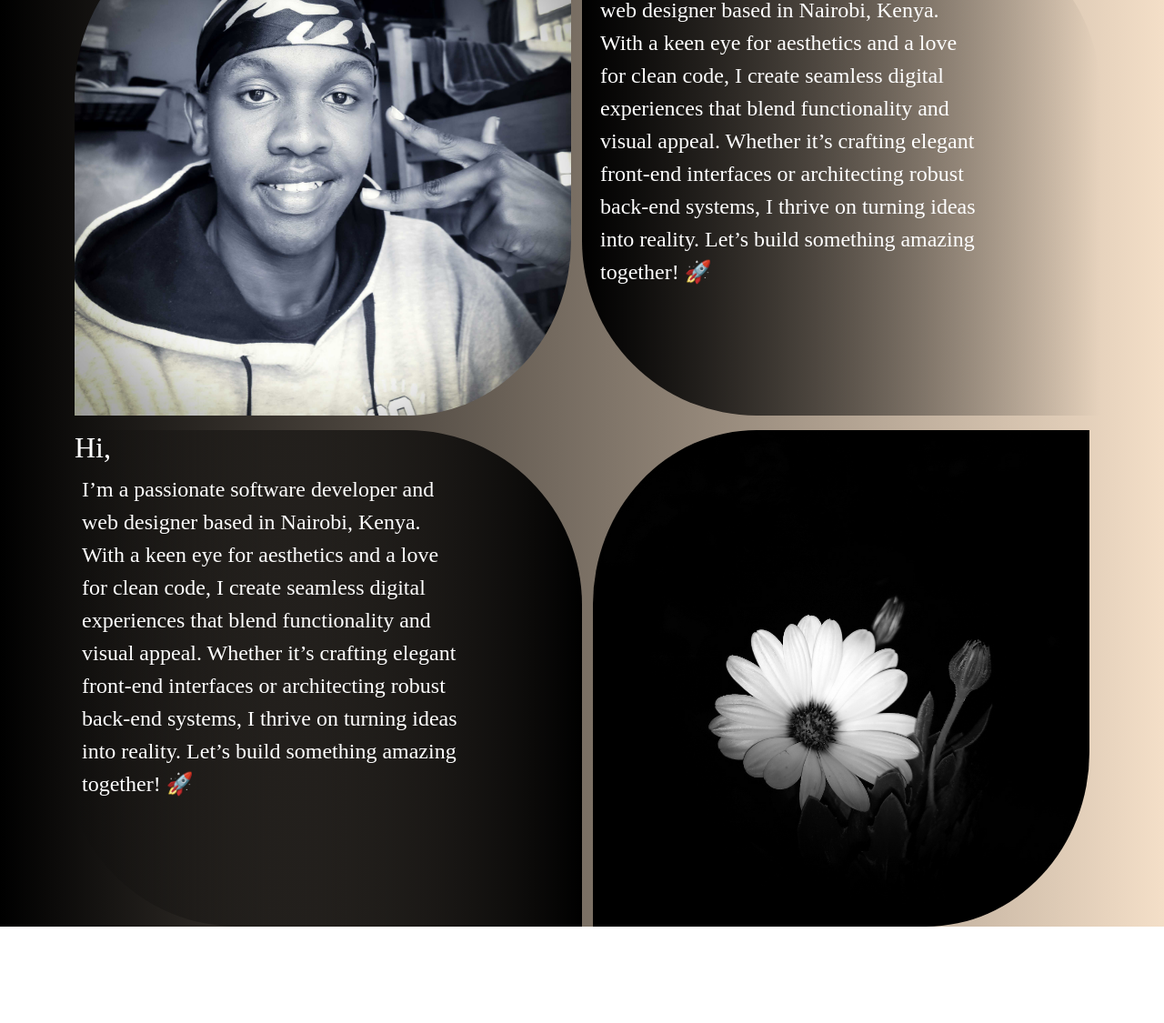
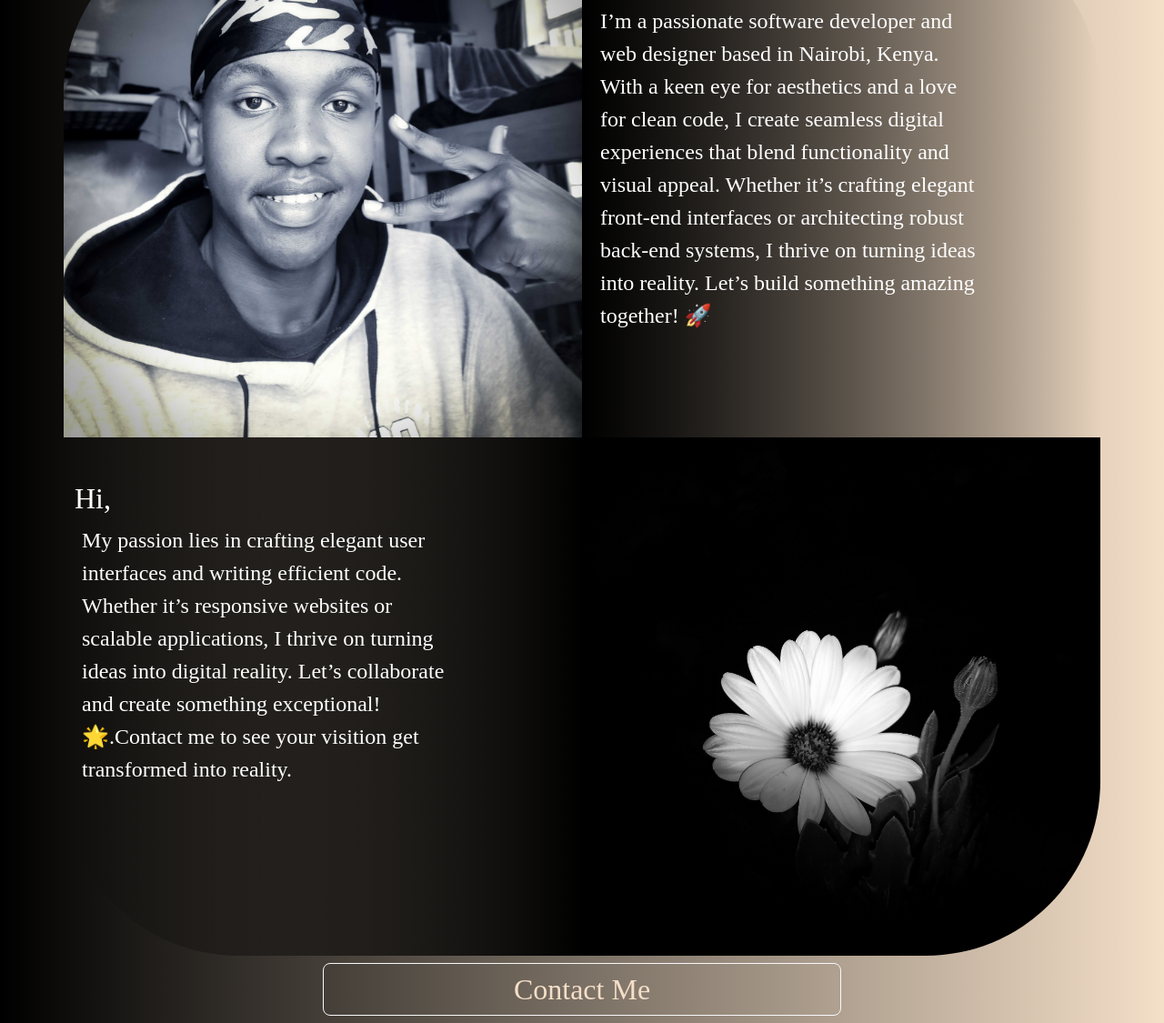
Before and after one commit to ElvisKemoi/Black-and-White, a plain HTML site: page index.html in a window 1280 px wide. Shown: the part 775-1900 px from the top of the page at 91% size. Before the commit the page ends 1794 px from the top, so only its background shows below. Drawn offline with nearby package versions, Linux system fonts and the light colour scheme; a web font is replaced by a local one.

Commit message:
Fixed Aboout page

```diff
--- a/index.html
+++ b/index.html
@@ -44,7 +44,7 @@
 								<a class="nav-link active" aria-current="page" href="#">Home</a>
 							</li>
 							<li class="nav-item">
-								<a class="nav-link" href="#">About</a>
+								<a class="nav-link" href="#about">About</a>
 							</li>
 							<li class="nav-item">
 								<a class="nav-link" href="#">Projects</a>
@@ -88,6 +88,7 @@
 				</div>
 			</section>
 			<section id="about" class="container">
+				<div class="row">
 					<div class="d-flex justify-content-center">
 						<h1 class="aboutMe">
 							About Me
@@ -95,11 +96,10 @@
 							<hr class="my-3" />
 						</h1>
 					</div>
-				<div class="row">
 					<!-- <div class="" style="background-color: red; height: 50%"> -->
 					<img
 						id="image10"
-						class="col-lg-6 col-md-12 col-sm-12"
+						class="col-lg-6 col-md-12 col-sm-12 px-0"
 						src="Images/image10.jpg"
 						alt=""
 					/>
@@ -117,24 +117,28 @@
 						</p>
 					</div>
 					<!-- </div> -->
-					<div class="col-lg-6 col-md-12 col-sm-12 aboutMeParagraph2 mt-3">
+					<div class="col-lg-6 col-md-12 col-sm-12 aboutMeParagraph2">
 						<h2>Hi,</h2>
 						<p class="fs-4 px-2">
-							I’m a passionate software developer and web designer based in
-							Nairobi, Kenya. With a keen eye for aesthetics and a love for
-							clean code, I create seamless digital experiences that blend
-							functionality and visual appeal. Whether it’s crafting elegant
-							front-end interfaces or architecting robust back-end systems, I
-							thrive on turning ideas into reality. Let’s build something
-							amazing together! 🚀
+							My passion lies in crafting elegant user interfaces and writing
+							efficient code. Whether it’s responsive websites or scalable
+							applications, I thrive on turning ideas into digital reality.
+							Let’s collaborate and create something exceptional! 🌟.Contact me
+							to see your visition get transformed into reality.
 						</p>
 					</div>
 					<img
 						id="image2"
-						class="col-lg-6 col-md-12 col-sm-12 mt-3"
+						class="col-lg-6 col-md-12 col-sm-12 px-0"
 						src="Images/image2.jpg"
 						alt=""
 					/>
+					<button
+						id="aboutContactButton"
+						class="btn btn-lg btn-outline-light w-50 py-1 mx-auto my-2 fs-2"
+					>
+						Contact Me
+					</button>
 				</div>
 			</section>
 		</main>
--- a/main.css
+++ b/main.css
@@ -14,13 +14,15 @@
 }
 * {
 	box-sizing: border-box;
+	/* overflow-y: hidden; */
 }
 /* Header */
 header {
 	display: block;
-	background-color: var(--color-1);
+	/* background-color: var(--color-1); */
 	position: sticky;
 	top: 0;
+	background-image: linear-gradient(to right, var(--color-1), var(--color-2));
 }
 .navbar-brand {
 	color: var(--color-2);
@@ -92,7 +94,7 @@ main {
 }
 
 #image10 {
-	border-radius: 15vw 0;
+	border-radius: 15vw 0 0;
 }
 .aboutMe {
 	font-size: 4rem;
@@ -102,20 +104,28 @@ main {
 hr {
 	color: var(--color-1);
 }
+.aboutMeParagraph,
+.aboutMeParagraph2 {
+	padding-top: 3rem;
+}
 .aboutMeParagraph {
 	color: var(--color-5);
-	border-radius: 0 15vw;
+	border-radius: 0 15vw 0 0;
 	padding-right: 10vw;
 
 	background-image: linear-gradient(to right, var(--color-1), transparent);
 }
 .aboutMeParagraph2 {
 	color: var(--color-5);
-	border-radius: 0 15vw;
+	border-radius: 0 0 0 15vw;
 	padding-right: 10vw;
 
 	background-image: linear-gradient(to right, transparent, var(--color-1));
 }
 #image2 {
-	border-radius: 15vw 0;
+	border-radius: 0 0 15vw 0;
 }
+
+#aboutContactButton {
+	color: var(--color-2);
+}
```
Lines whose indentation alone changed are shown as unchanged.
